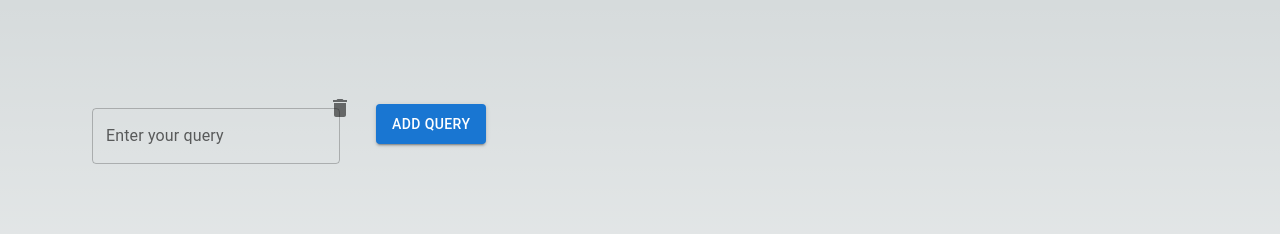
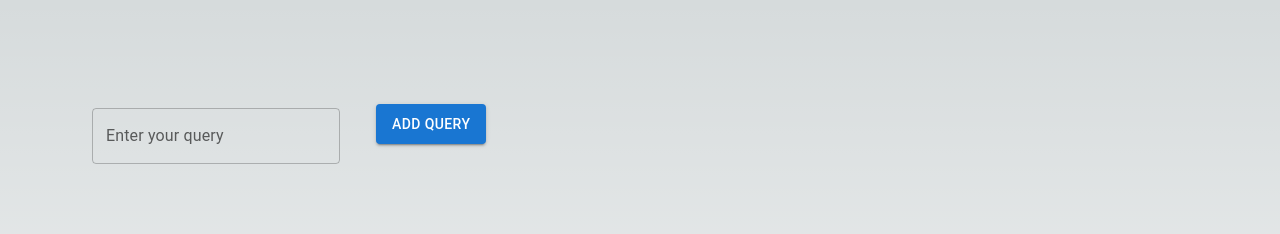
Before and after one commit to ashishguptabns/Dentira, a Next.js app: page / in a window 1280 px wide. Both pictures are taken after a click on the button "ADD QUERY". Shown: the top 234 px of the page. Built offline with nearby package versions, Linux system fonts and the light colour scheme.

Commit message:
show delete condiitonally

```diff
--- a/src/app/model/domain/Task.ts
+++ b/src/app/model/domain/Task.ts
@@ -1,4 +1,5 @@
 export interface Task {
+  showDelete: boolean;
   id: string;
   text: string;
 }
--- a/src/app/page.tsx
+++ b/src/app/page.tsx
@@ -13,7 +13,7 @@ const btnStyle = { height: "40px", minWidht: "120px", margin: "16px" };
 export default function Home() {
   const [tasks, setTasks] = useState<Task[]>([]);
   const handleAddQuery = () => {
-    setTasks([...tasks, { id: uuidv4(), text: "" }]);
+    setTasks([...tasks, { id: uuidv4(), text: "", showDelete: false }]);
   };
   const onTextChange = (taskId: string, newText: string) => {
     tasks.map((task) => {
@@ -23,6 +23,7 @@ export default function Home() {
       }
     });
   };
+
   const handleDelete = (id: string) => {
     tasks.map((task) => {
       if (task.id == id) {
@@ -33,18 +34,38 @@ export default function Home() {
       }
     });
   };
+
+  const showDelete = (show: boolean, id: string) => {
+    tasks.map((task) => {
+      if (task.id == id) {
+        let taskIndex = tasks.indexOf(task);
+        tasks[taskIndex].showDelete = show;
+        console.log(tasks);
+        setTasks([...tasks]);
+      }
+    });
+  };
   return (
     <div className={styles.container}>
       <Grid container rowSpacing={1} columnSpacing={{ xs: 1, sm: 2, md: 3 }}>
         {tasks.map((task) => {
           return (
-            <div key={task.id}>
+            <div
+              key={task.id}
+              onMouseEnter={() => {
+                showDelete(true, task.id);
+              }}
+              onMouseLeave={() => {
+                showDelete(false, task.id);
+              }}
+            >
               <CustomTextField
                 text={task.text}
                 onTextChange={(newText: string) => {
                   onTextChange(task.id, newText);
                 }}
               />
+              {task.showDelete && (
                 <Tooltip
                   title="Delete"
                   style={deleteStyle}
@@ -56,6 +77,7 @@ export default function Home() {
                     <DeleteIcon />
                   </IconButton>
                 </Tooltip>
+              )}
             </div>
           );
         })}
```
Lines whose indentation alone changed are shown as unchanged.
